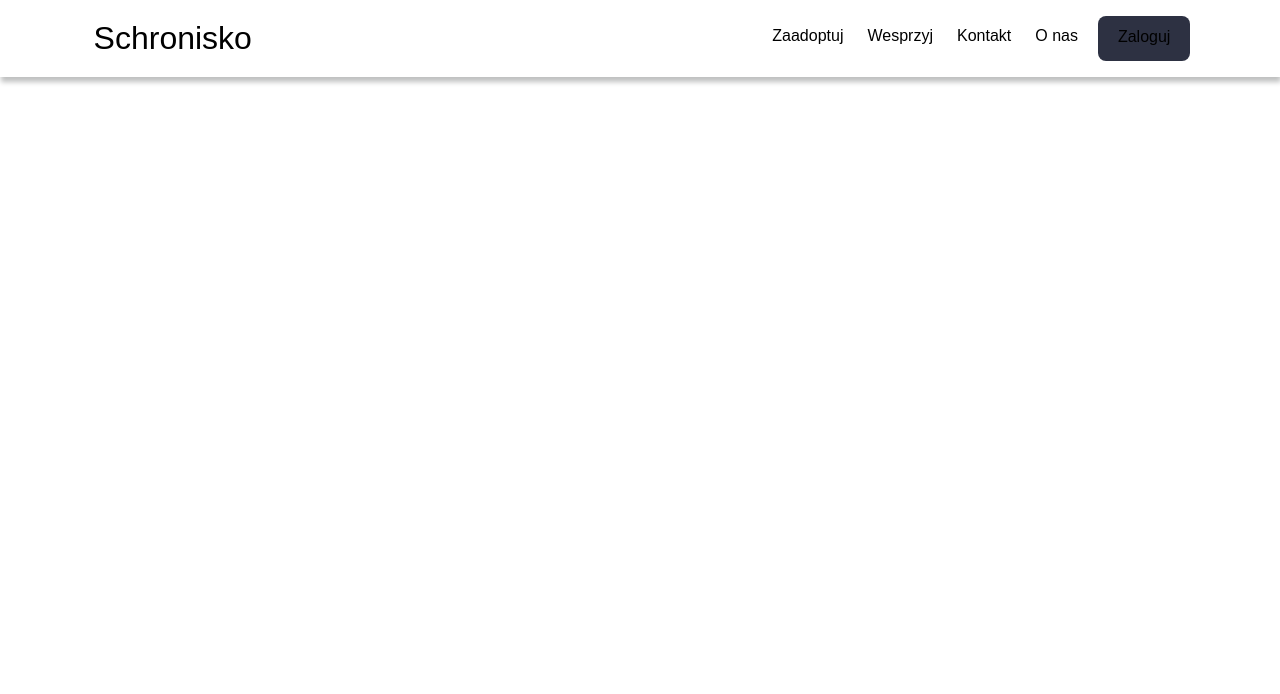
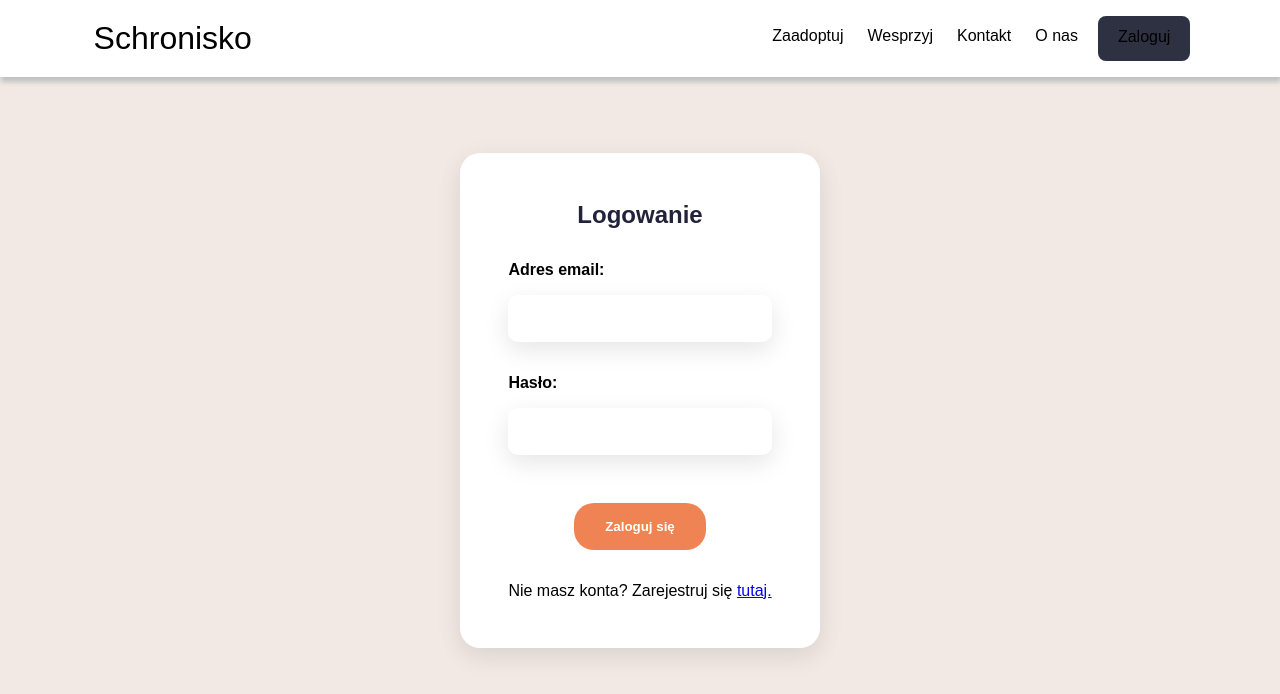
Before and after one commit to xmonvr/shelter-frontend, a React (Create React App) app: page /login in a window 1280 px wide. Shown: the top 694 px of the page. Built offline with nearby package versions, Linux system fonts and the light colour scheme.

Commit message:
Added login page

```diff
--- /dev/null
+++ b/src/pages/LoginPage.css
@@ -0,0 +1,81 @@
+ :root {
+    --dark-purple: #22223B;
+    --light-purple: #4A4E69;
+    --dirty-pink: #9A8C98;
+    --dark-beige: #C9ADA7;
+    --light-beige: #F2E9E4;
+    --box-shadow: 0 .5rem 1.5rem rgba(0,0,0, .1);
+
+    --dark: #2d3142;
+    --shadow: #bfc0c0;
+    --white: #ffffff;
+    --orange: #ef8354;
+    --grey: #4f5d75;
+}
+
+.login-page {
+  height: 100vh;
+  background-color: var(--light-beige);
+  display: flex;
+  justify-content: center;
+  align-items: center;
+  flex-direction: column;
+}
+
+.login-form {
+  background-color: var(--white);
+  border-radius: 20px;
+  box-shadow: var(--box-shadow);
+  padding: 3rem;
+  text-align: center;
+  display: flex;
+  flex-direction: column;
+  align-items: center;
+}
+
+.register-button-login {
+  display: inline-flex;
+  align-items: flex-end;
+  margin-top: 2rem;
+}
+
+.header-login {
+  margin-bottom: 2rem;
+  color: var(--dark-purple);
+}
+
+.label-username-login,
+.label-password-login {
+  display: block;
+  margin-bottom: 1rem;
+  text-align: left;
+  font-weight: bold;
+  width: 100%;
+}
+
+.input-email-login,
+.input-password-login{
+  width: 100%;
+  padding: 1rem;
+  margin-bottom: 2rem;
+  border: none;
+  border-radius: 10px;
+  box-shadow: var(--box-shadow);
+}
+
+.input-submit-login {
+  width: 50%;
+  margin-top: 1rem;
+  background-color: var(--orange);
+  color: var(--white);
+  border: none;
+  border-radius: 20px;
+  padding: 1rem;
+  font-weight: bold;
+  cursor: pointer;
+  transition: background-color 0.2s ease-in-out;
+}
+
+.input-submit-login:hover {
+  background-color: var(--dark);
+}
--- a/src/pages/LoginPage.js
+++ b/src/pages/LoginPage.js
@@ -1,7 +1,54 @@
+import './LoginPage.css';
+import {Link, useNavigate} from "react-router-dom";
+
 export default function LoginPage() {
+    const navigate = useNavigate();
+    const handleLogin = async (event) => {
+        event.preventDefault();
+        const form = event.target;
+        const formData = new FormData(form);
+        const data = Object.fromEntries(formData.entries());
+        // Hook useHistory z react-router do obsługi historii przeglądarki
+
+        try {                       // fetch(url, [options]);
+            // + skladnia async / await
+            const response = await fetch("http://localhost:8081/auth/login", {
+                method: "POST",
+                headers: {
+                    "Content-Type": "application/json"
+                },
+                body: JSON.stringify(data)
+            });
+
+            if (response.ok) {
+                // Jeśli odpowiedź jest OK, można wykonać odpowiednie akcje na froncie, np. wyświetlić komunikat o powodzeniu
+                navigate("/");
+                // console.log("Rejestracja udana!");
+            } else {
+                // Jeśli odpowiedź nie jest OK, można obsłużyć błędy, np. wyświetlić komunikat o niepowodzeniu
+                console.error("Błąd podczas rejestracji:", response.statusText);
+            }
+        } catch (error) {
+            console.error("Błąd podczas komunikacji z serwerem:", error);
+        }
+    }
     return (
-        <div className="container">
-            <div></div>
+        <div className="login-page">
+            <form className="login-form" onSubmit={handleLogin}>
+                <h2 className="header-login">Logowanie</h2>
+                <label className="label-username-login" for="username">Adres email:</label>
+                <input className="input-email-login" type="email" id="username" name="email" required />
+                <label className="label-password-login" for="password">Hasło:</label>
+                <input className="input-password-login" type="password" id="password" name="password" required />
+                <input className="input-submit-login" type="submit" value="Zaloguj się" />
+                <div className="register-button-login">
+                <pre>Nie masz konta? Zarejestruj się </pre>
+                <Link to="/register" >
+                    tutaj.
+                </Link>
+            </div>
+            </form>
+
         </div>
     )
 }
```
